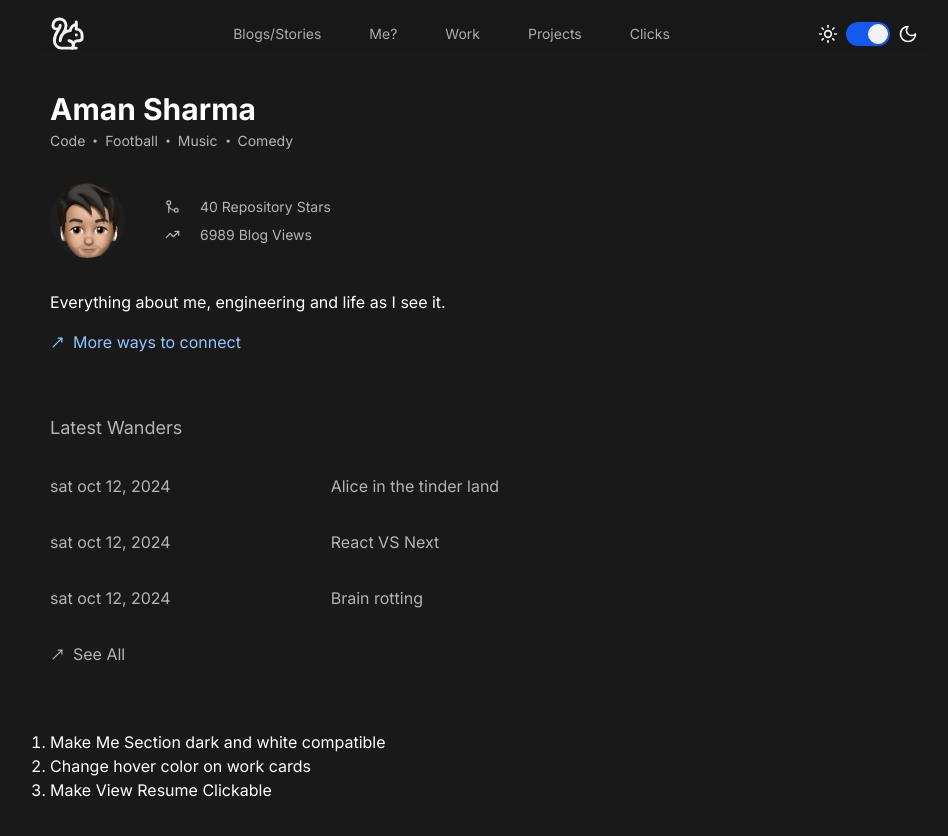
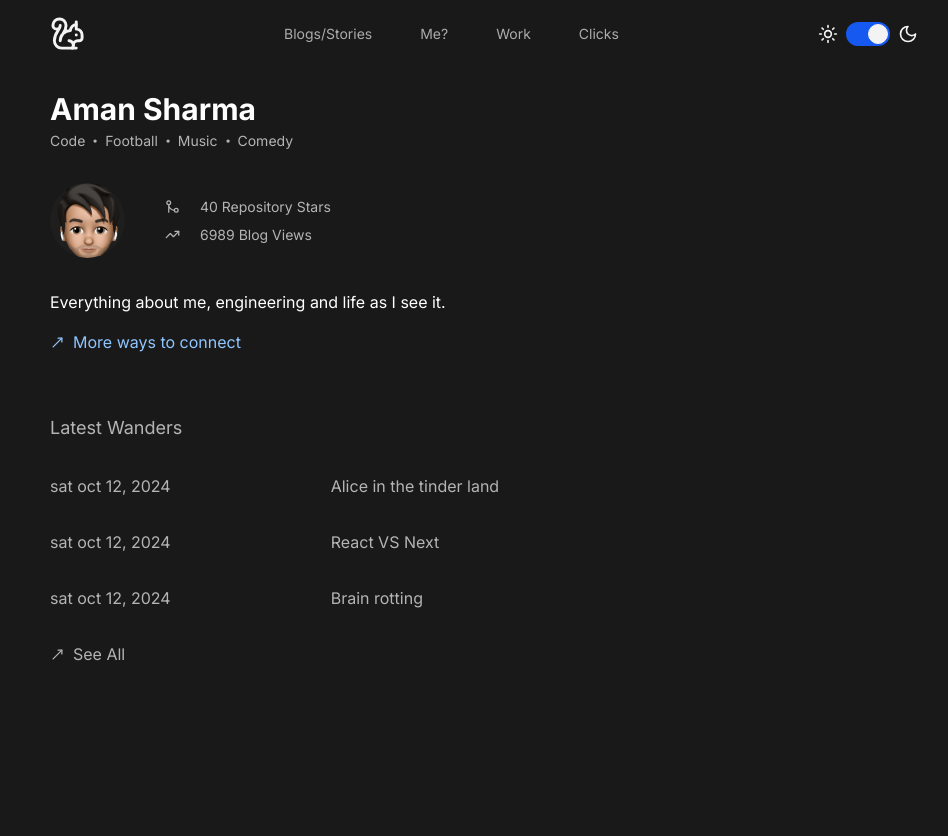
Before and after one commit to i-amansharma07/my-portfolio, a Next.js app: page / in a window 1280 px wide. Shown: the top 836 px of the page, without its empty margins (156-1104 px from the left). After the commit the page ends 800 px from the top, so only its background shows below. Built offline with nearby package versions, Linux system fonts and the light colour scheme.

Commit message:
Chore : Remove Projects section, Add styles to Me Section(light/dark)

```diff
--- a/src/app/HomePageComponents.tsx
+++ b/src/app/HomePageComponents.tsx
@@ -135,9 +135,7 @@ const BlogsSection = () => {
 const TODOSection = () => {
   return (
     <ul className="list-decimal mt-16">
-      <li>Make Me Section dark and white compatible</li>
-      <li>Change hover color on work cards</li>
-      <li>Make View Resume Clickable</li>
+
     </ul>
   );
 };
--- a/src/app/me/page.tsx
+++ b/src/app/me/page.tsx
@@ -166,10 +166,9 @@ const works: WorkCardType[] = [
   },
 ];
 
-//TODO - change the color on card while hover
 const WorkCard = ({ work }: { work: WorkCardType }) => {
   return (
-    <div className="flex justify-between items-center py-3 px-2 hover:bg-gray-800 hover:shadow-2xl rounded-md transition-transform duration-300 transform hover:scale-105">
+    <div className="flex justify-between items-center py-3 px-2 hover:bg-neutral-100 dark:hover:bg-neutral-800 hover:shadow-xl rounded-md transition-transform duration-300 transform hover:scale-105">
       <div className="flex gap-4">
         <div
           className={`flex items-center justify-center rounded-full w-14 h-14 p-2  ${work.bgColor} `}
@@ -199,10 +198,14 @@ const ResumeSection = () => {
           Want to know more about my professional experience? Check out my
           resume below.
         </h1>
-        <div className="underline-offset-4 inline-flex w-fit items-center gap-2 rounded-lg border border-neutral-200 px-4 py-2 text-sm font-medium text-neutral-900 transition-colors hover:bg-neutral-100 dark:border-neutral-800 dark:text-neutral-100 dark:hover:bg-neutral-800">
+        <a
+          href="https://drive.google.com/file/d/1QXDEyV5TFz2KkXT875HleAXOOVpiYX7J/view?usp=sharing"
+          target="_blank"
+          className="underline-offset-4 inline-flex w-fit items-center gap-2 rounded-lg border  border-neutral-200 px-4 py-2 text-sm font-medium text-neutral-900 transition-colors hover:bg-neutral-200 dark:border-neutral-800 dark:text-neutral-100 dark:hover:bg-neutral-800"
+        >
           <FileText size={16} />
           <h1 className={`text-black dark:text-white text-xs`}>View Resume</h1>
-        </div>
+        </a>
       </FlexColumn>
     </FlexRowToColumn>
   );
@@ -257,7 +260,7 @@ const ConnectComp = ({ Item }: { Item: Connect }) => {
   return (
     <li className="col-span-1 transition-opacity">
       <a
-        className="underline-offset-4  inline-grid w-full rounded-lg border p-4 border-neutral-200  text-sm font-medium text-neutral-900  hover:bg-neutral-100 dark:border-neutral-800 dark:text-neutral-100 dark:hover:bg-neutral-800 hover:shadow-2xl  transition-transform duration-300 transform hover:scale-105"
+        className="underline-offset-4  inline-grid w-full rounded-lg border p-4 border-neutral-200  text-sm font-medium text-neutral-900  hover:bg-neutral-100 dark:border-neutral-800 dark:text-neutral-100 dark:hover:bg-neutral-800 hover:shadow-xl  transition-transform duration-300 transform hover:scale-105"
         target="_blank"
         href={Item.link}
       >
--- a/src/components/navbar/NavItems.tsx
+++ b/src/components/navbar/NavItems.tsx
@@ -26,11 +26,6 @@ const navItems = [
   {
     label: "Work",
     key: "/work",
-    icon: BriefcaseBusiness,
-  },
-  {
-    label: "Projects",
-    key: "/projects",
     icon: Code,
   },
   {
```
